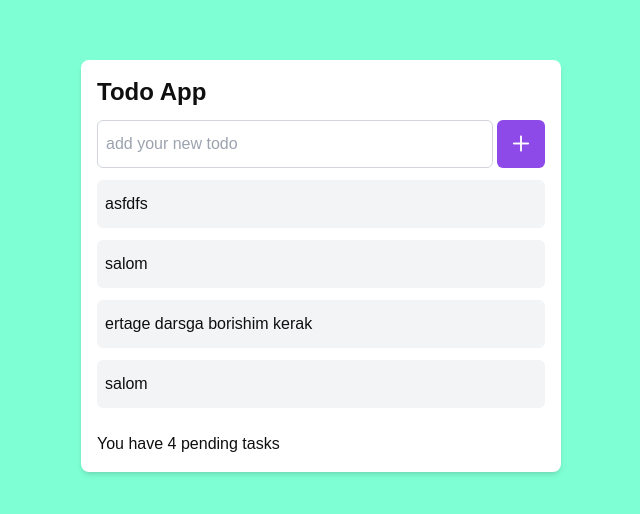
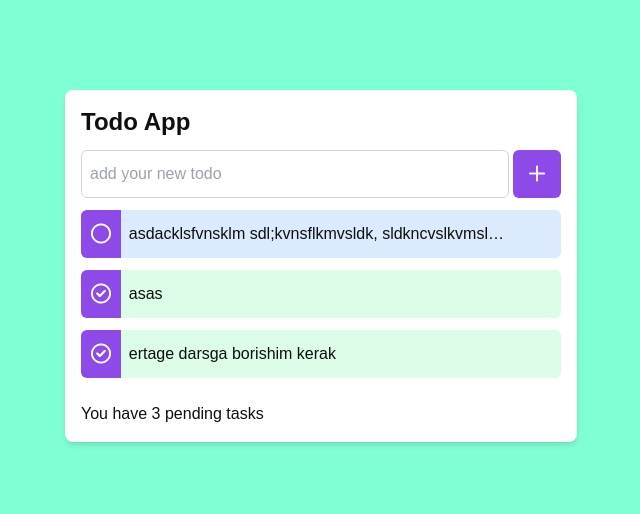
Before and after one commit to BekzodBaratov/TodoApp, a Vue app: page / in a window 1280 px wide. Shown: the part 134-648 px from the top of the page, without its empty margins (319-959 px from the left). Built offline with nearby package versions, Linux system fonts and the light colour scheme; data requests are answered from the project's data file.

Commit message:
not found

```diff
--- a/src/data/db.json
+++ b/src/data/db.json
@@ -1,27 +1,21 @@
 {
   "lists": [
-    {
-      "id": "d6548dab-12e6-4c9e-8616-49e1a4f8a30a",
-      "list": "asfdfs",
-      "created_at": "2023-01-30T16:26:39.193Z",
-      "type": false
-    },
-    {
-      "id": "b650e926-c369-4e61-ba78-dedad94e1b4e",
-      "list": "salom",
-      "created_at": "2023-01-30T16:35:09.381Z",
-      "type": false
-    },
     {
       "id": "a7d407fd-b525-4220-9fa9-9efcb87b100e",
       "list": "ertage darsga borishim kerak",
       "created_at": "2023-01-30T16:35:26.089Z",
-      "type": false
+      "type": true
     },
     {
-      "id": "ad7bdac4-b131-493a-966c-0956b3b9c7c6",
-      "list": "salom",
-      "created_at": "2023-01-30T16:38:45.336Z",
+      "id": "21d228a3-8b94-40b5-9fdc-c77ad2a48c27",
+      "list": "asas",
+      "created_at": "2023-01-30T17:33:35.839Z",
+      "type": true
+    },
+    {
+      "id": "94193078-0e8b-4ef9-b379-bd8f86c5e24c",
+      "list": "asdacklsfvnsklm sdl;kvnsflkmvsldk, sldkncvslkvmslfk dks,nvsdkvnslkf aldkcnsdlkmcsdlklk lksdnclksdm lkmdsclksmdvklm aldkcnmsldkm ;sldmvs;dlm sdlkvmslfkvm sdlkmsdl",
+      "created_at": "2023-01-30T17:34:00.997Z",
       "type": false
     }
   ]
--- a/src/plugins/axiosRequsets.js
+++ b/src/plugins/axiosRequsets.js
@@ -10,14 +10,22 @@ export async function getLists() {
 export async function getOneList(id) {
   try {
     const res = await axios.get(`/lists/${id}`);
-    return res;
+    return res.data;
   } catch (e) {
     return e;
   }
 }
-export async function postList(data, id = "") {
+export async function postList(data) {
   try {
-    const res = await axios.post(`/lists${id}`, data);
+    const res = await axios.post(`/lists/`, data);
+    return res.data;
+  } catch (e) {
+    return e;
+  }
+}
+export async function patchList(data, id = "") {
+  try {
+    const res = await axios.patch(`/lists/${id}`, data);
     return res.data;
   } catch (e) {
     return e;
--- a/src/routes/index.js
+++ b/src/routes/index.js
@@ -1,6 +1,9 @@
 import { createRouter, createWebHistory } from "vue-router";
+
 import HomeView from "../view/Home.vue";
 import ListView from "../view/List.vue";
+import EditView from "../view/listEdit.vue";
+import NotFound from "../view/404.vue";
 
 const routes = [
   {
@@ -13,6 +16,16 @@ const routes = [
     name: "list",
     component: ListView,
   },
+  {
+    path: "/list/edit/:id",
+    name: "edit",
+    component: EditView,
+  },
+  {
+    path: "/:pathMatch(.*)*",
+    name: "notFound",
+    component: NotFound,
+  },
 ];
 
 const router = createRouter({
--- /dev/null
+++ b/src/view/404.vue
@@ -0,0 +1 @@
+<template>Page not found</template>
--- a/src/view/Home.vue
+++ b/src/view/Home.vue
@@ -20,13 +20,23 @@
         </div>
         <ul class="lists">
           <li v-for="list in lists" :key="list.id" class="list pb-3">
-            <div class="bg-gray-100 rounded-md overflow-hidden flex justify-between group">
-              <RouterLink class="inline-block w-full" :to="'/list/' + list.id">
-                <p class="py-2 pl-2 line-clamp-1 max-w-[25rem] leading-loose">{{ list.list }}</p>
+            <div
+              :class="list.type ? 'bg-green-100' : 'bg-blue-100'"
+              class="rounded-md overflow-hidden flex justify-between group box-border"
+            >
+              <div
+                @click="handleType(list.id, !list.type)"
+                class="w-12 aspect-square box-border bg-primary text-white flex justify-center items-center"
+              >
+                <i v-if="!list.type" class="far fa-circle text-xl"></i>
+                <i v-if="list.type" class="far fa-circle-check text-xl"></i>
+              </div>
+              <RouterLink class="inline-block box-border w-full" :to="'/list/' + list.id">
+                <p class="py-2 pl-2 line-clamp-1 max-w-[24rem] leading-loose">{{ list.list }}</p>
               </RouterLink>
               <span
                 @click="() => delList(list.id)"
-                class="del hidden group-hover:flex text-white duration-200 cursor-pointer bg-red-500 p-2 w-12 rounded-md items-center justify-center"
+                class="delete md:opacity-0 group-hover:opacity-100 box-border text-white duration-200 cursor-pointer bg-red-500 p-2 w-12 rounded-md flex items-center justify-center"
               >
                 <i class="fas fa-trash"></i>
               </span>
@@ -47,8 +57,8 @@
 </template>
 
 <script setup>
-import { ref, onMounted } from "vue";
-import { getLists, delLists, postList } from "../plugins/axiosRequsets";
+import { ref, onMounted, watch } from "vue";
+import { getLists, delLists, postList, patchList } from "../plugins/axiosRequsets";
 import { v4 as uuidv4 } from "uuid";
 
 const newList = ref("");
@@ -69,6 +79,14 @@ async function handleList() {
     console.log(e);
   }
 }
+async function handleType(id, bool) {
+  try {
+    await patchList({ type: bool }, id);
+    lists.value = await getLists();
+  } catch (e) {
+    console.log(e);
+  }
+}
 onMounted(async () => (lists.value = await getLists()));
 
 async function delList(i) {
@@ -79,6 +97,10 @@ async function delList(i) {
     console.log(e);
   }
 }
+watch(
+  () => lists.value,
+  () => lists.value.reverse()
+);
 </script>
 
 <style scoped lang="scss">
--- a/src/view/List.vue
+++ b/src/view/List.vue
@@ -1,20 +1,33 @@
 <template>
-  <div class="flex justify-center mt-10">
-    <div class="bg-white p-8 rounded-lg">
-      {{ id }}
+  <div class="flex flex-col items-center justify-center mt-10">
+    <div>
+      <div class="bg-white p-8 rounded-lg">
+        <p class="max-w-[30rem]">{{ list.list }}</p>
+      </div>
+      <div class="flex gap-2 py-3">
+        <button @click="" class="btn text-lg bg-danger">
+          <i class="fas fa-trash"></i>
+        </button>
+        <RouterLink :to="'/list/edit/' + id" class="btn text-lg bg-primary">
+          <i class="fas fa-edit"></i>
+        </RouterLink>
+      </div>
     </div>
   </div>
 </template>
 
 <script setup>
-import { onMounted } from "vue";
+import { onMounted, ref } from "vue";
 import { useRoute } from "vue-router";
 import { getOneList } from "../plugins/axiosRequsets";
 
 const route = useRoute();
 const id = route.params.id;
 
-onMounted(() => {
-  getOneList(id);
+const list = ref({});
+
+onMounted(async () => {
+  list.value = await getOneList(id);
+  console.log(list.value);
 });
 </script>
--- /dev/null
+++ b/src/view/listEdit.vue
@@ -0,0 +1 @@
+<template>edit list</template>
```
